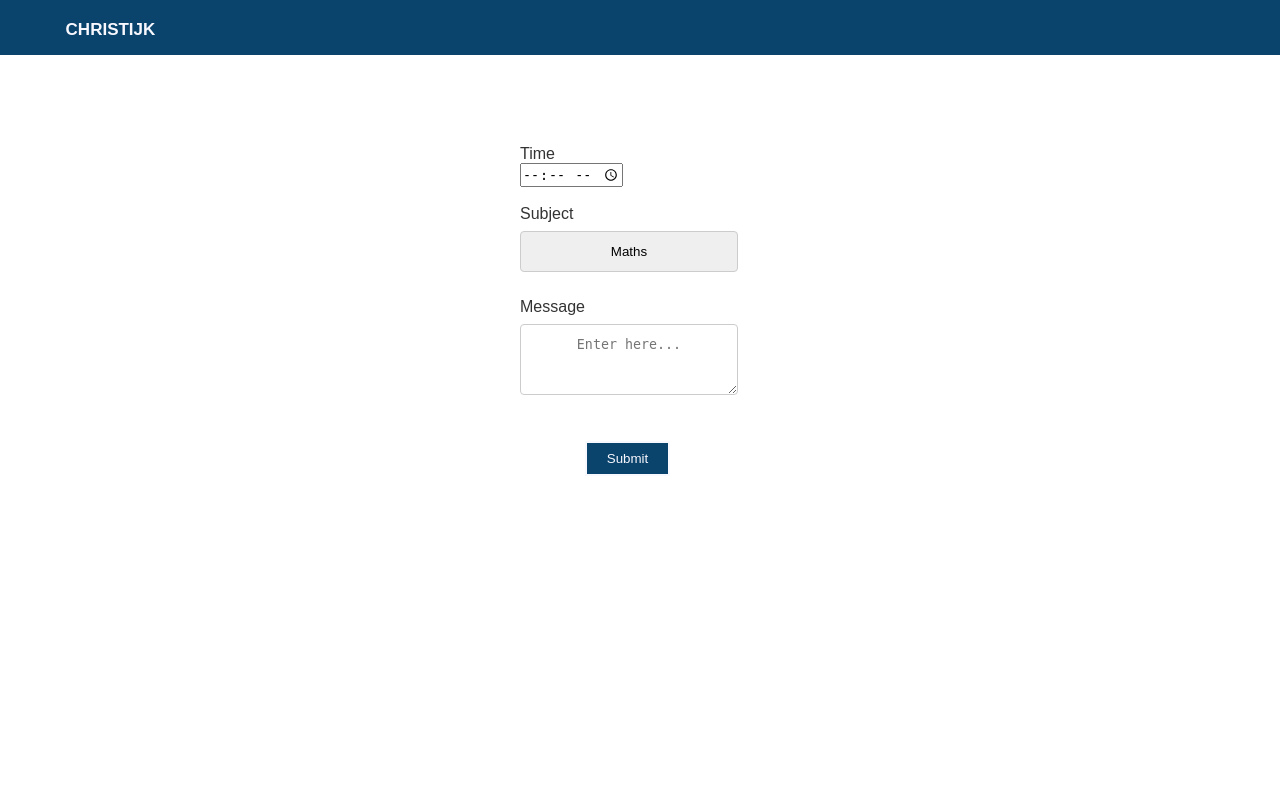
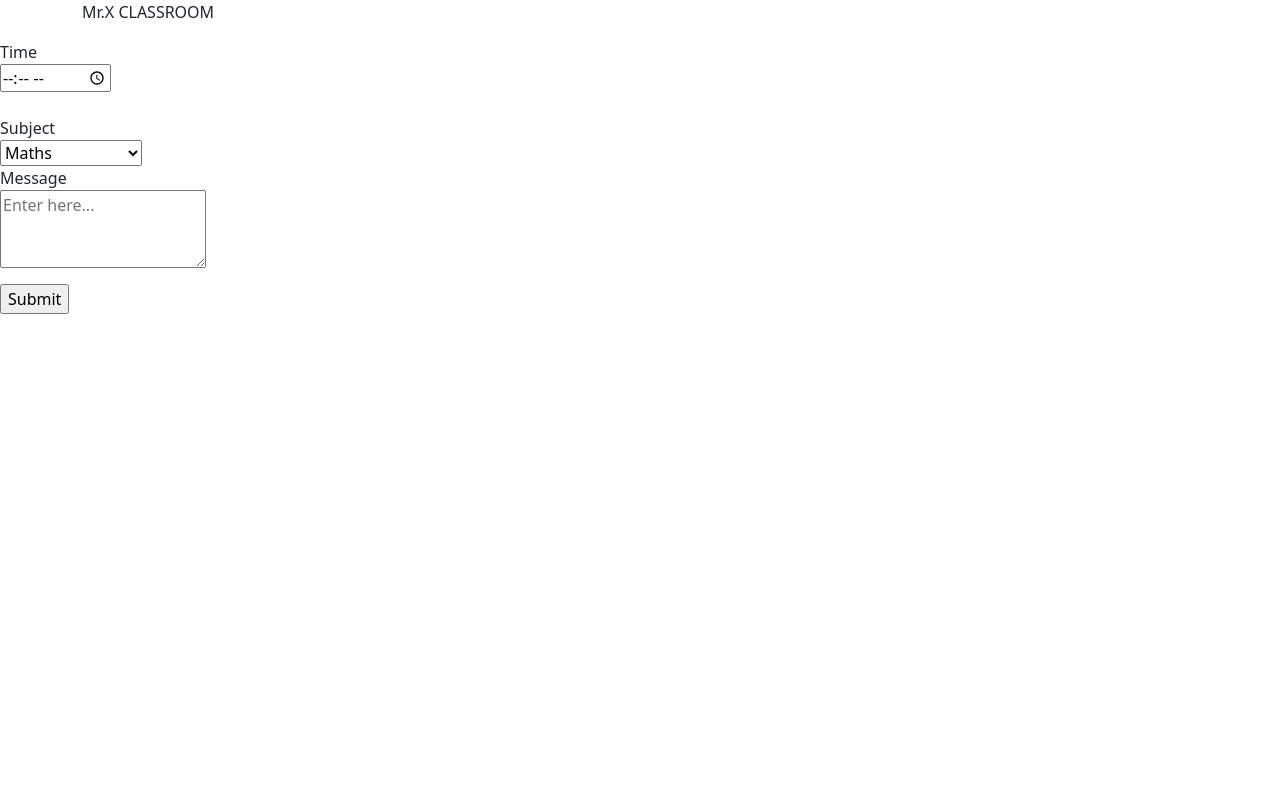
Before and after one commit to Im-your-hari/Django-Email-Sender, a Django app: page /sendmail/ in a window 1280 px wide. Run offline with Django 3.2, Linux system fonts and the light colour scheme.

Commit message:
--- Auto-Git Commit ---

```diff
--- a/sendmail/templates/index.html
+++ b/sendmail/templates/index.html
@@ -2,134 +2,18 @@
 <head>
     <meta charset="UTF-8">
     <meta name="viewport" content="width=device-width, initial-scale=1.0">
-    <title>MailSystem</title>
+    <title>Mr.X Classroom</title>
+    <link href="https://cdn.jsdelivr.net/npm/bootstrap@5.0.1/dist/css/bootstrap.min.css" rel="stylesheet" integrity="sha384-+0n0xVW2eSR5OomGNYDnhzAbDsOXxcvSN1TPprVMTNDbiYZCxYbOOl7+AMvyTG2x" crossorigin="anonymous">
 
-    <style>
-        *{
-            padding: 0%;
-            margin: 0%;
-        }
-        body{
-            width: 100%;
-            height: auto;
-            background-color: #fff;
-            color: #333;
-            font-family: Arial,helvetica neue,Helvetica,sans-serif;
-        }
-        .header{
-            background-color:  #0a436b;
-            height: 55px;
-        }
-        .logo{
-            color:ghostwhite;
-            box-shadow:0 0 #999;
-            padding:20px 40px ;
-            margin-top: auto;
-            margin-left: 2%;
-            font-weight: bold;
-            font-size: 17px;
-            text-decoration: none;
-        }
-        .login{
-            background-color: #0a436b;
-            box-shadow:0 0 #999;
-            width: 100%;
-            height: 440px;
-            position: absolute;
-            padding-top: 180px;
-            padding-bottom: 34px;
-        }
-        .boxa,.boxb{
-            text-align: center;
-        }
 
-        h1{
-            text-align: center;
-            text-transform: uppercase;
-            font-weight: 500;
-            font-weight: bold;
-            color: ghostwhite;
-        }
-        .boxa input[type = "submit"],.boxb input[type = "submit"]{
-            border: 0;
-            background: none;
-            display: block;
-            margin: 20px auto;
-            text-align: center;
-            border: 2px solid #fff;
-            color: ghostwhite;
-            font-weight: 500;
-            font-weight: bold;
-            padding: 14px 10px;
-            width: 200px;
-            outline: none;
-            border-radius: 24px;
-            transition: .24s;
-            cursor: pointer;
-        }
-        .boxa input[type = "submit"]:hover,.boxb input[type = "submit"]:hover{
-            width: 220px;
-            background: #000000;
-        }
-        .section{
-            position: absolute;
-        }
-        .add{
-            max-width: 350px;
-            margin: auto;
-            border-radius: 5px;
-            padding: 70px 500px;
-        }
-        .menu{
-            padding: 20px;
-            border: none;
-            position: relative;
-        }
-        select,textarea{
-            width: 100%;
-            padding: 12px 20px;
-            margin: 8px 0;
-            content: none;
-            display: flex;
-            position: relative;
-            text-align: center;
-            border: 1px solid #cccccc;
-            border-radius: 4px;
-            box-sizing: border-box;
-            cursor: pointer;
-            -moz-appearance: none;
-            -webkit-appearance: none;
-            appearance: none;
 
-        }
-        .box{
-            padding-left: 85px;
-            text-align: center;
-            box-shadow:0 0 #999;
-        }
-        .box input[type = "submit"]{
-            border: 0;
-            background: none;
-            background-color: #0a436b;
-            display: block;
-            text-align: center;
-            border: 2px solid;
-            color: ghostwhite;
-            font-weight: 500;
-            width: 85px;
-            height: 35px;
-            outline: none;
-            cursor: pointer;
-        }
-
-    </style>
 </head>
 
 <body>
     <div class="container">
         <div class="header">
             <div class="logo">
-                <p>CHRISTIJK</p>
+                <p>Mr.X CLASSROOM</p>
             </div>
         </div>
     </div>
@@ -157,4 +41,9 @@
             </div>
             </form>
         </div>
+
+        <script src="https://cdn.jsdelivr.net/npm/bootstrap@5.0.1/dist/js/bootstrap.bundle.min.js" integrity="sha384-gtEjrD/SeCtmISkJkNUaaKMoLD0//ElJ19smozuHV6z3Iehds+3Ulb9Bn9Plx0x4" crossorigin="anonymous"></script>
+        <script src="https://cdn.jsdelivr.net/npm/@popperjs/core@2.9.2/dist/umd/popper.min.js" integrity="sha384-IQsoLXl5PILFhosVNubq5LC7Qb9DXgDA9i+tQ8Zj3iwWAwPtgFTxbJ8NT4GN1R8p" crossorigin="anonymous"></script>
+        <script src="https://cdn.jsdelivr.net/npm/bootstrap@5.0.1/dist/js/bootstrap.min.js" integrity="sha384-Atwg2Pkwv9vp0ygtn1JAojH0nYbwNJLPhwyoVbhoPwBhjQPR5VtM2+xf0Uwh9KtT" crossorigin="anonymous"></script>
+
 </body>
```
